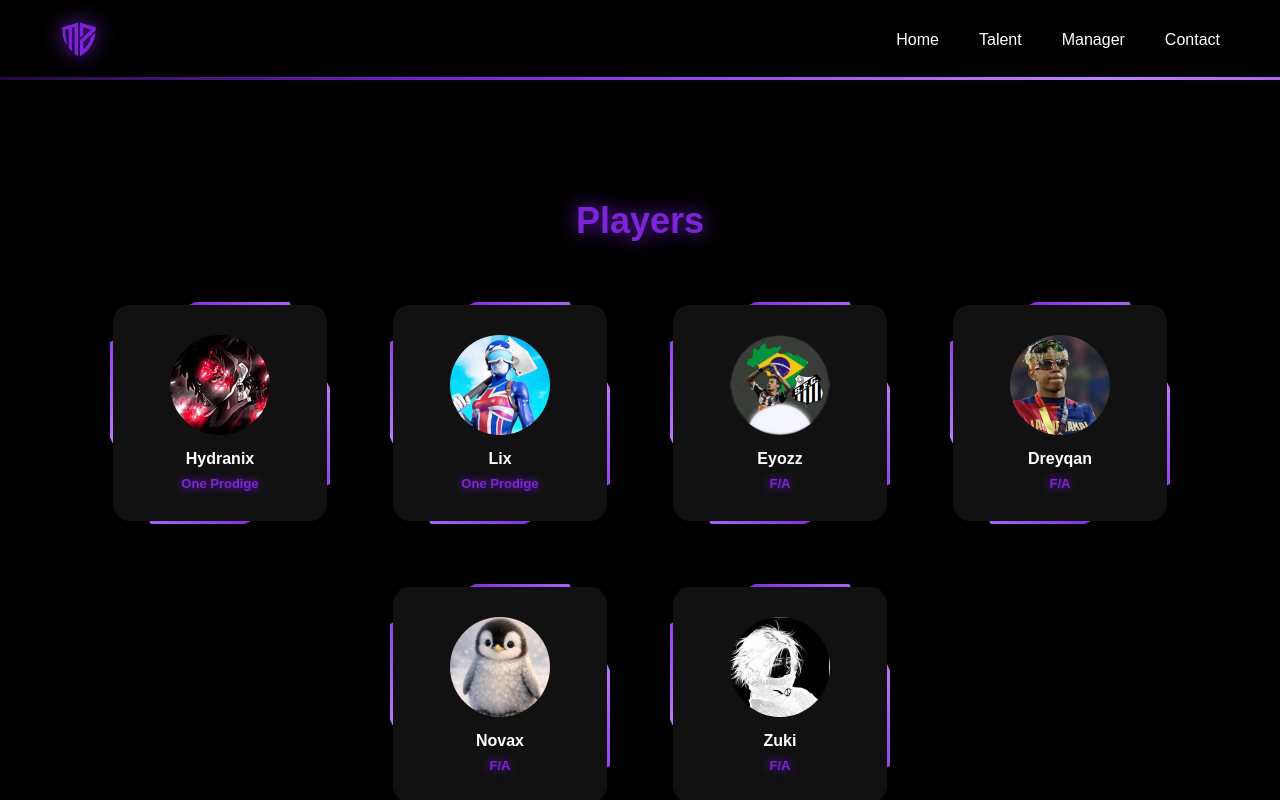
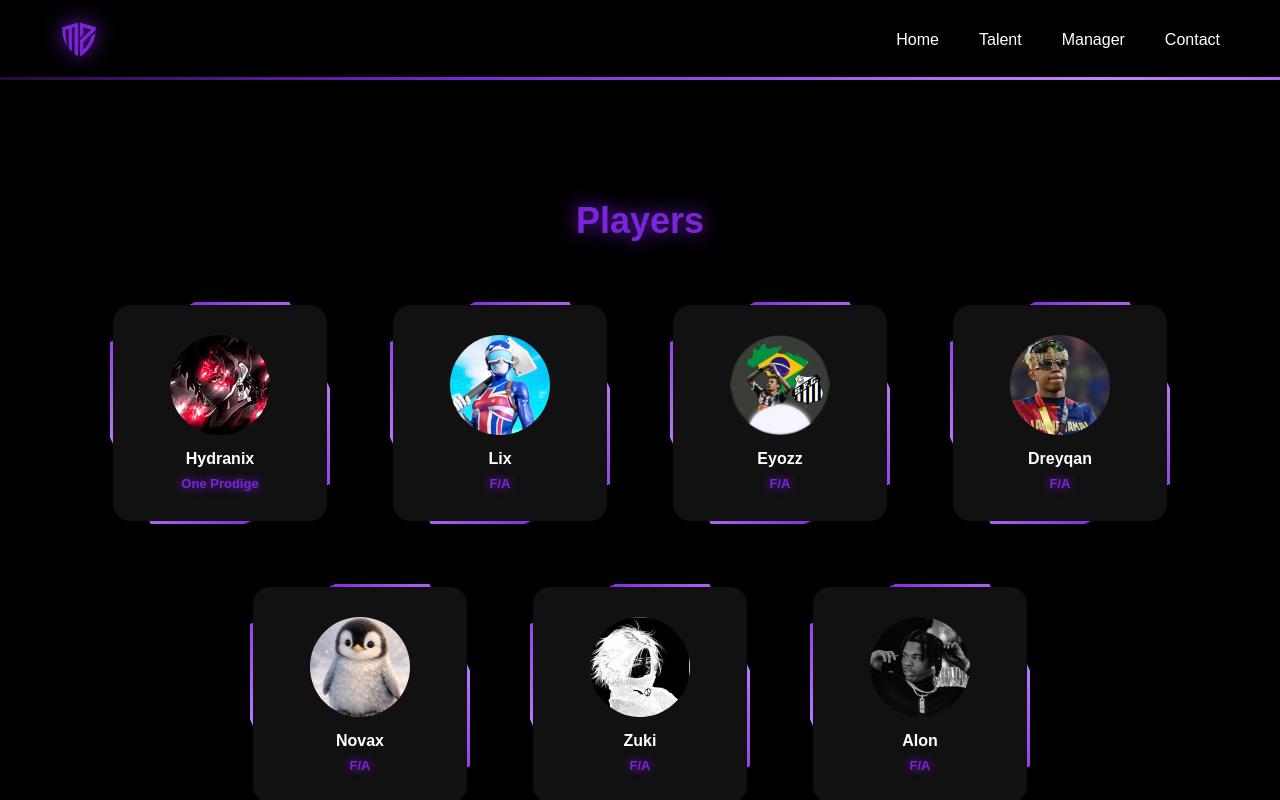
Before and after one commit to DevZenthor/MZ_AGENCY, a React (Vite) app in the folder mzagency/: page /talent in a window 1280 px wide. Shown: the top 800 px of the page. Built offline with nearby package versions, Linux system fonts and the light colour scheme.

Commit message:
feat : add new player

```diff
--- a/mzagency/src/data/playersData.js
+++ b/mzagency/src/data/playersData.js
@@ -6,12 +6,14 @@ import dreyqan from "../assets/dreyqan.jpg"
 import novax from "../assets/novax.jpg"
 import zuki from "../assets/zuki.jpg"
 import yushin from "../assets/yushin.jpg"
+import alon from "../assets/alon.jpg"
 
 
 /* ===== FLAGS ===== */
 import FR from "../assets/flags/FR.svg"
 import BE from "../assets/flags/BE.svg"
 import IL from "../assets/flags/IL.svg"
+import SU from "../assets/flags/SU.svg"
 
 const players = [
   {
@@ -35,7 +37,7 @@ const players = [
     flag: FR,
     pr: "2,358 PR",
     ranking: "4402",
-    team: "One Prodige",
+    team: "F/A",
     image: lix,
     twitter: "https://x.com/1plixx",
     tracker: "https://fortnitetracker.com/profile/all/1P%20LIXX/events"
@@ -93,6 +95,19 @@ const players = [
     tracker: "https://fortnitetracker.com/profile/all/%C7%83ikuz/events"
   },
   {
+    slug: "alon",
+    name: "Alon",
+    role: "Player",
+    nationality: "Suède",
+    flag: SU,
+    pr: "7,562 PR",
+    ranking: "1610 ",
+    team: "F/A",
+    image: alon,
+    twitter: "https://x.com/alonfv1",
+    tracker: "https://fortnitetracker.com/profile/all/alonGOTy/events"
+  },
+  {
     slug: "coach-yushin",
     name: "Coach Yushin",
     role: "Coach",
```
Also changed, not shown: mzagency/src/assets/alon.jpg (added), mzagency/src/assets/flags/SU.svg (added).
